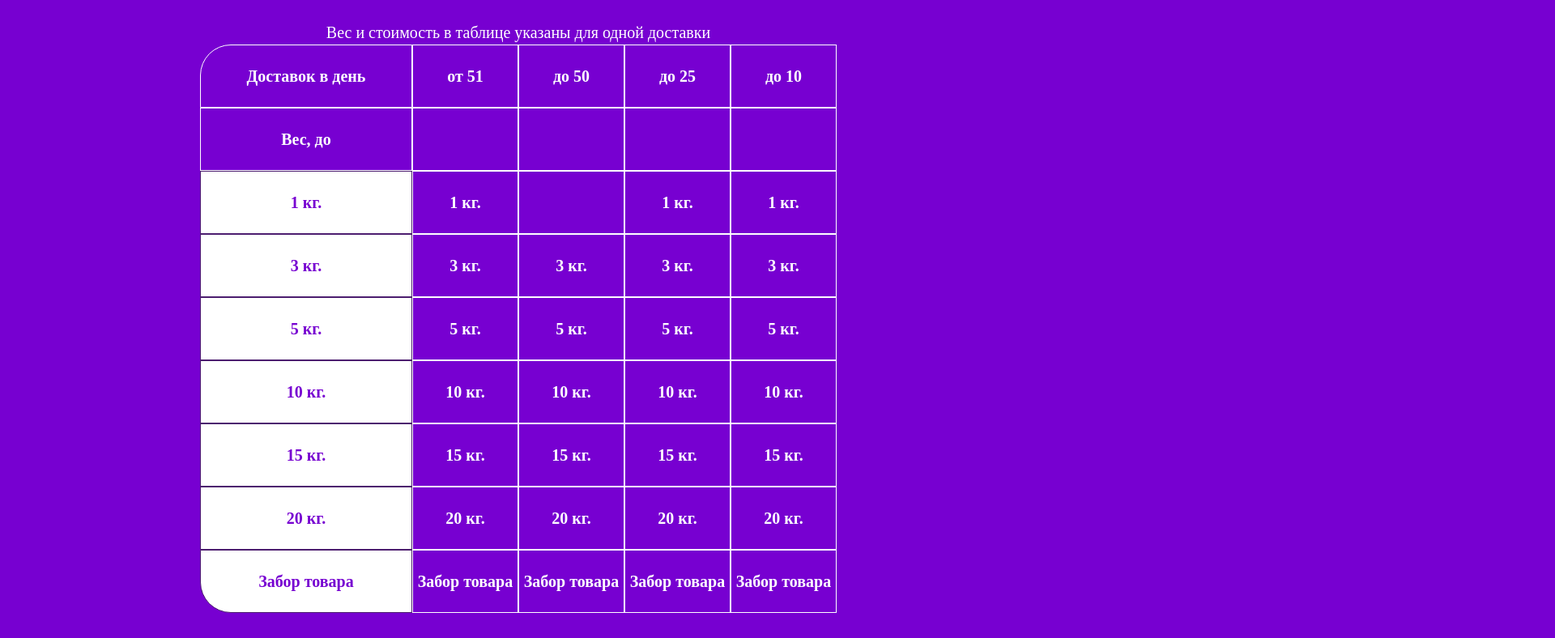
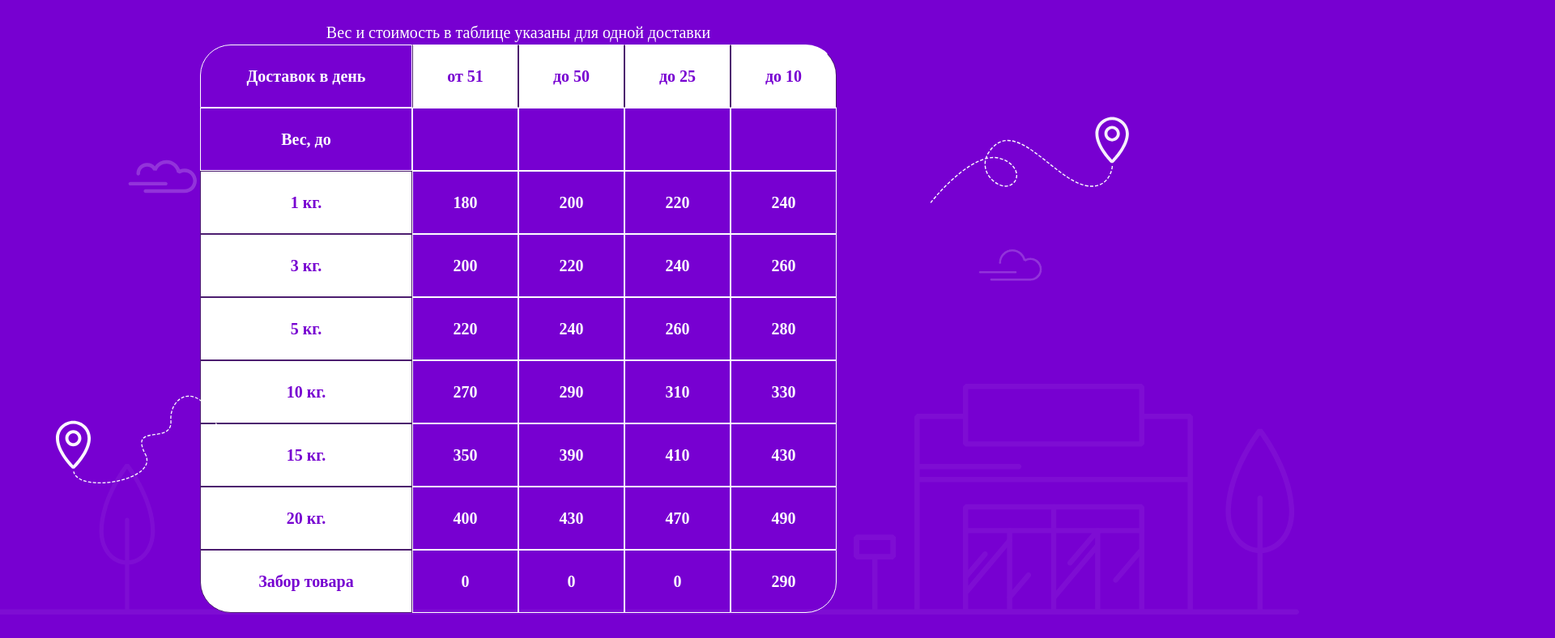
Before and after one commit to mrbushik/Delivery-service, a React (Create React App) app: page / in a window 1280 px wide. Shown: the part 1152-1940 px from the top of the page at 81% size, 1920 px wide, since content can reach past the window. After the commit the page ends 1917 px from the top, so only its background shows below. Built offline with nearby package versions, Linux system fonts and the light colour scheme.

Commit message:
styling table

```diff
--- a/src/components/ServicesPrises/ServisesPrises.jsx
+++ b/src/components/ServicesPrises/ServisesPrises.jsx
@@ -1,7 +1,7 @@
 import React from 'react'
 import classNames from 'classnames'
 import './ServisesPrises.scss'
-import { BackgroundPrice,} from '../../icons'
+import { BackgroundPrice,LeftMark, RightMark, Cloud, MiniCloud } from '../../icons'
 
 function ServisesPrises() {
   return (
@@ -25,51 +25,60 @@ function ServisesPrises() {
           <div className="price-tabe__description">Забор товара</div>
         </div>
         <div className="price-table-row">
-          <div className="price-tabe__collomn">от 51</div>
+          <div className="price-tabe__main">от 51</div>
           <div className="price-tabe__collomn"></div>
-          <div className="price-tabe__collomn">1 кг.</div>
-          <div className="price-tabe__collomn">3 кг.</div>
-          <div className="price-tabe__collomn">5 кг.</div>
-          <div className="price-tabe__collomn">10 кг.</div>
-          <div className="price-tabe__collomn">15 кг.</div>
-          <div className="price-tabe__collomn">20 кг.</div>
-          <div className="price-tabe__collomn">Забор товара</div>
+          <div className="price-tabe__collomn">180</div>
+          <div className="price-tabe__collomn">200</div>
+          <div className="price-tabe__collomn">220</div>
+          <div className="price-tabe__collomn">270</div>
+          <div className="price-tabe__collomn">350</div>
+          <div className="price-tabe__collomn">400</div>
+          <div className="price-tabe__collomn">0</div>
         </div>
         <div className="price-table-row">
-        <div className="price-tabe__collomn">до 50</div>
+        <div className="price-tabe__main">до 50</div>
           <div className="price-tabe__collomn"></div>
-          <div className="price-tabe__collomn"></div>
-          <div className="price-tabe__collomn">3 кг.</div>
-          <div className="price-tabe__collomn">5 кг.</div>
-          <div className="price-tabe__collomn">10 кг.</div>
-          <div className="price-tabe__collomn">15 кг.</div>
-          <div className="price-tabe__collomn">20 кг.</div>
-          <div className="price-tabe__collomn">Забор товара</div>
+          <div className="price-tabe__collomn">200</div>
+          <div className="price-tabe__collomn">220</div>
+          <div className="price-tabe__collomn">240</div>
+          <div className="price-tabe__collomn">290</div>
+          <div className="price-tabe__collomn">390</div>
+          <div className="price-tabe__collomn">430</div>
+          <div className="price-tabe__collomn">0</div>
         </div>
         <div className="price-table-row">
-        <div className="price-tabe__collomn">до 25</div>
+        <div className="price-tabe__main">до 25</div>
           <div className="price-tabe__collomn"></div>
-          <div className="price-tabe__collomn">1 кг.</div>
-          <div className="price-tabe__collomn">3 кг.</div>
-          <div className="price-tabe__collomn">5 кг.</div>
-          <div className="price-tabe__collomn">10 кг.</div>
-          <div className="price-tabe__collomn">15 кг.</div>
-          <div className="price-tabe__collomn">20 кг.</div>
-          <div className="price-tabe__collomn">Забор товара</div>
+          <div className="price-tabe__collomn">220</div>
+          <div className="price-tabe__collomn">240</div>
+          <div className="price-tabe__collomn">260</div>
+          <div className="price-tabe__collomn">310</div>
+          <div className="price-tabe__collomn">410</div>
+          <div className="price-tabe__collomn">470</div>
+          <div className="price-tabe__collomn">0</div>
         </div>
         <div className="price-table-row">
-        <div className="price-tabe__collomn">до 10</div>
+        <div className={classNames("price-tabe__main", "table-title__before10")}>до 10</div>
           <div className="price-tabe__collomn"></div>
-          <div className="price-tabe__collomn">1 кг.</div>
-          <div className="price-tabe__collomn">3 кг.</div>
-          <div className="price-tabe__collomn">5 кг.</div>
-          <div className="price-tabe__collomn">10 кг.</div>
-          <div className="price-tabe__collomn">15 кг.</div>
-          <div className="price-tabe__collomn">20 кг.</div>
-          <div className="price-tabe__collomn">Забор товара</div>
+          <div className="price-tabe__collomn">240</div>
+          <div className="price-tabe__collomn">260</div>
+          <div className="price-tabe__collomn">280</div>
+          <div className="price-tabe__collomn">330</div>
+          <div className="price-tabe__collomn">430</div>
+          <div className="price-tabe__collomn">490</div>
+          <div className={classNames("price-tabe__collomn", "price-tabe__last")}>290</div>
         </div>
     </div>
+
 <BackgroundPrice/>
+<LeftMark />
+<RightMark/>
+<div className="price-cloud">
+<Cloud/>
+</div>
+<div className="price-minicloud">
+  <MiniCloud/>
+</div>
     </>
   )
 }
--- a/src/components/ServicesPrises/ServisesPrises.scss
+++ b/src/components/ServicesPrises/ServisesPrises.scss
@@ -61,16 +61,18 @@
 //     }
 // }
 
-.price-tabe__description{
-    &:first-child{
+.price-tabe__description {
+    &:first-child {
         border-top-left-radius: 38px;
         background: #7700D1;
         color: #FFFFFF;
         border: 1px solid #FFFFFF;
     }
-    &:last-child{
+
+    &:last-child {
         border-bottom-left-radius: 38px;
     }
+
     width: 260px;
     height: 76px;
     background: #FFFFFF;
@@ -81,12 +83,14 @@
     align-items: center;
     border: 1px solid #4C1D6F
 }
-  .table-title__weight{
+
+.table-title__weight {
     background: #7700D1;
     color: #FFFFFF;
     border: 1px solid #FFFFFF;
 }
-  .price-tabe__collomn{
+
+.price-tabe__collomn {
     width: 129px;
     height: 76px;
     background: #7700D1;
@@ -95,4 +99,70 @@
     display: flex;
     justify-content: center;
     align-items: center;
+
 }
+
+.price-tabe__main {
+    width: 129px;
+    height: 76px;
+    background: #FFFFFF;
+    color: #7700D1;
+    border: 1px solid #FFFFFF;
+    border-top: 1px solid #FFFFFF;
+    display: flex;
+    justify-content: center;
+    align-items: center;
+    border: 1px solid #4C1D6F;
+    border-top: 1px solid transparent;
+    border-bottom: 1px solid transparent;
+
+
+}
+
+.table-title__before10 {
+    border-top-right-radius: 38px;
+}
+
+.price-tabe__last {
+    border-bottom-right-radius: 38px;
+
+}
+
+.background-price__img {
+    svg {
+        position: absolute;
+        margin-top: -434px;
+        margin-left: -320px;
+    }
+}
+
+.left-mark {
+    svg {
+        position: absolute;
+        width: 20%;
+        margin-top: -295px;
+        margin-left: 61px;
+    }
+}
+
+.right-mark {
+    svg {
+        width: 20%;
+        position: absolute;
+        margin-top: -640px;
+        margin-left: 1130px;
+    }
+}
+
+.price-cloud {
+    position: absolute;
+    margin-top: -560px;
+    margin-left: 150px;
+
+}
+
+.price-minicloud {
+    position: absolute;
+    margin-top: -450px;
+    margin-left: 1200px;
+}
--- a/src/icons/backgroundPrice.jsx
+++ b/src/icons/backgroundPrice.jsx
@@ -2,7 +2,8 @@ import {StyledStrokedIcon} from "./icon";
 import React from "react";
 
 export const  BackgroundPrice = () => (
-	<StyledStrokedIcon
+	<div className="background-price__img">
+		<StyledStrokedIcon
     width="1916" height="436" viewBox="0 0 1916 436" fill="none" xmlns="http://www.w3.org/2000/svg">
 <g opacity="0.05" clipPath="url(#clip0_2_782)">
 <path d="M-1.56506 436H1912.46C1914.41 436 1916 434.567 1916 432.802C1916 431.038 1914.41 429.604 1912.46 429.604H-1.56506C-3.51794 429.604 -5.10461 431.038 -5.10461 432.802C-5.10461 434.567 -3.51794 436 -1.56506 436Z" fill="white"/>
@@ -34,4 +35,5 @@ export const  BackgroundPrice = () => (
 </clipPath>
 </defs>
 	</StyledStrokedIcon>
+	</div>
 );
--- a/src/icons/leftMark.jsx
+++ b/src/icons/leftMark.jsx
@@ -2,11 +2,12 @@ import {StyledStrokedIcon} from "./icon";
 import React from "react";
 
 export const LeftMark = () => (
-	<StyledStrokedIcon
-	width="388" height="165" viewBox="0 0 388 165" fill="none" xmlns="http://www.w3.org/2000/svg">
+	<div className="left-mark">
+		<StyledStrokedIcon
+	width="388" height="162" viewBox="0 0 388 165" fill="none" xmlns="http://www.w3.org/2000/svg">
 <path d="M387.042 105.437C368.766 105.438 330.179 123.268 297.373 47.3368C264.566 -28.5946 211.921 1.51102 215.195 47.3369C218.468 93.1629 136.452 50.4471 167.458 109.849C193.602 159.936 41.6028 183.686 33.2904 142.124" stroke="white" strokeWidth="2" strokeDasharray="6 3"/>
 <path opacity="0.97" d="M34.6751 136.824C34.9887 136.537 42.3837 129.455 49.8832 118.977C60.1003 104.684 65.2742 91.5137 65.2742 79.8072C65.2742 61.8031 50.641 47.1699 32.637 47.1699C14.6329 47.1699 -0.000282288 61.8031 -0.000282288 79.8072C-0.000282288 91.4092 5.1736 104.579 15.3907 118.899C22.8902 129.403 30.2852 136.537 30.5988 136.824H34.6751ZM32.637 53.1016C47.3747 53.1016 59.3425 65.0956 59.3425 79.8072C59.3425 100.921 39.2219 123.628 32.637 130.475C26.0782 123.576 5.93137 100.764 5.93137 79.8072C5.93137 65.0694 17.8992 53.1016 32.637 53.1016Z" fill="white"/>
 <path opacity="0.97" d="M32.637 94.8584C40.9465 94.8584 47.6882 88.1167 47.6882 79.8071C47.6882 71.4976 40.9465 64.7559 32.637 64.7559C24.3274 64.7559 17.5857 71.4976 17.5857 79.8071C17.5857 88.1167 24.3274 94.8584 32.637 94.8584ZM32.637 70.6875C37.6802 70.6875 41.7565 74.79 41.7565 79.8071C41.7565 84.8504 37.6541 88.9268 32.637 88.9268C27.6199 88.9268 23.5173 84.8242 23.5173 79.8071C23.5173 74.7639 27.5937 70.6875 32.637 70.6875Z" fill="white"/>
-
 	</StyledStrokedIcon>
+	</div>
 );
--- a/src/icons/rightMark.jsx
+++ b/src/icons/rightMark.jsx
@@ -2,7 +2,8 @@ import {StyledStrokedIcon} from "./icon";
 import React from "react";
 
 export const RightMark = () => (
-	<StyledStrokedIcon
+	<div className="right-mark">
+        <StyledStrokedIcon
     width="370" height="178" viewBox="0 0 370 178" fill="none" xmlns="http://www.w3.org/2000/svg">
     <path d="M16.0705 153.204C40.3343 122.159 98.8014 62.786 138.559 73.6509C173.299 83.1444 178.214 113.933 156.575 122.422C134.937 130.911 90.7844 91.8059 126.846 54.2938C171.734 7.59992 234.704 107.769 290.416 121.958C331.475 132.416 340.952 94.5181 340.192 85.6795" stroke="white" strokeWidth="2" strokeDasharray="6 3"/>
     <g opacity="0.97">
@@ -10,4 +11,5 @@ export const RightMark = () => (
     <path opacity="0.97" d="M339.886 43.6671C332.277 43.6671 326.104 37.4939 326.104 29.8851C326.104 22.2762 332.277 16.103 339.886 16.103C347.495 16.103 353.668 22.2762 353.668 29.8851C353.668 37.4939 347.495 43.6671 339.886 43.6671ZM339.886 21.5345C335.268 21.5345 331.535 25.2671 331.535 29.8851C331.535 34.503 335.292 38.2356 339.886 38.2356C344.504 38.2356 348.236 34.4791 348.236 29.8851C348.236 25.291 344.504 21.5345 339.886 21.5345Z" fill="white"/>
     </g>
 	</StyledStrokedIcon>
+    </div>
 );
```
Also changed, not shown: src/components/styles/DeliveryImg/diliveryImg.scss (line endings or trailing spaces). Lines whose indentation alone changed are shown as unchanged.
